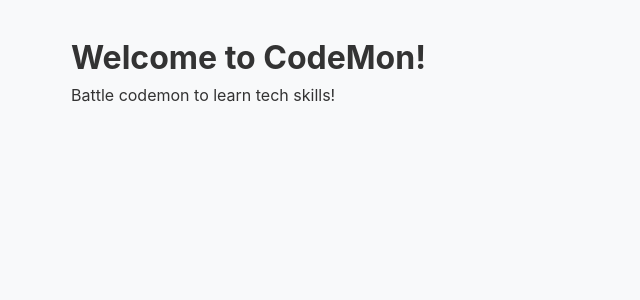
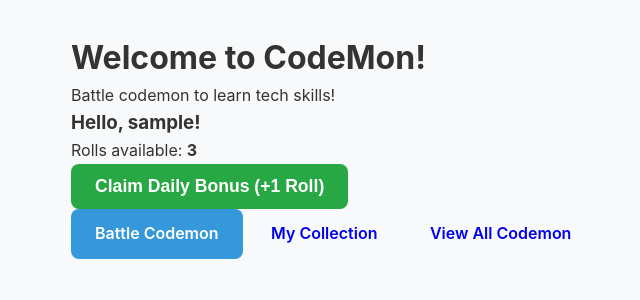
Before and after one commit to SaeedJBI/Capstone-Project, a Django app: page / in a window 1280 px wide. Shown: the part 74-374 px from the top of the page, without its empty margins (1-641 px from the left). Run offline with Django 5.2, Linux system fonts and the light colour scheme; the visitor is signed in with stand-in values (Sample User, id 1).

Commit message:
feat: implement daily roll bonus claim system
- Add can_claim_daily_bonus method to UserProfile model
- Create claim_daily_bonus view with bonus awarding logic
- Update home template with daily bonus button and navigation links

```diff
--- a/codemon/codemon_app/models.py
+++ b/codemon/codemon_app/models.py
@@ -44,6 +44,13 @@ class UserProfile(models.Model):
     def __str__(self):
         return f"{self.user.username}'s profile"
 
+    def can_claim_daily_bonus(self):
+        from django.utils import timezone
+        today = timezone.now().date()
+        return self.last_daily_roll != today
+
+
+
 @receiver(post_save, sender=User)
 def create_user_profile(sender, instance, created, **kwargs):
     if created:
--- a/codemon/codemon_app/templates/battle/results.html
+++ b/codemon/codemon_app/templates/battle/results.html
@@ -12,7 +12,7 @@
             <div class="results-codemon">
                 <div class="results-codemon__image">
                     {% if codemon.image_url %}
-                        <img src="{{ codemon.image_url }}" alt="{{ codemon.name }}" class="codemon-img">
+                        <img src="{% static codemon.image_url %}" alt="{{ codemon.name }}" class="codemon-img">
                     {% else %}
                         <div class="placeholder-img">🐉</div>
                     {% endif %}
@@ -57,7 +57,7 @@
             <a href="{% url 'battle-encounter' %}" class="btn btn-primary">Battle Another Codemon</a>
             <a href="{% url 'codemon-list' %}" class="btn btn-secondary">View All Codemon</a>
             {% if captured %}
-                <a href="#" class="btn btn-success">View My Collection</a>
+                <a href="{% url 'my-collection' %}" class="btn btn-success">View My Collection</a>
             {% endif %}
         </div>
     </div>
--- a/codemon/codemon_app/templates/home.html
+++ b/codemon/codemon_app/templates/home.html
@@ -1,10 +1,50 @@
 {% extends 'base.html' %}
+{% load static %}
 
 {% block content %}
 <div class="page-container">
     <div class="welcome-content">
         <h1 class="page-title">Welcome to CodeMon!</h1>
         <p class="page-subtitle">Battle codemon to learn tech skills!</p>
+
+        {% if user.is_authenticated %}
+        <div class="user-dashboard">
+            <div class="stats-card">
+                <h3 class="stats-card__title"> Hello, {{ user.username }}!</h3>
+                <p class="stats-card__rolls">Rolls available: <strong>{{ user.userprofile.available_rolls }}</strong></p>
+
+                {% if user.userprofile.can_claim_daily_bonus %}
+                <form method="post" action="{% url 'claim-daily-bonus' %}" class="bonus-form">
+                    {% csrf_token %}
+                    <button type="submit" class="btn btn-success btn-large"> Claim Daily Bonus (+1 Roll)</button>
+                </form>
+                {% else %}
+                <p class="bonus-message"> Daily bonus already claimed today</p>
+                {% endif %}
+            </div>
+
+            {% if bonus_message %}
+            <div class="alert {% if bonus_success %}alert-success{% else %}alert-warning{% endif %}">
+                {{ bonus_message }}
+            </div>
+            {% endif %}
+
+            <div class="dashboard-actions">
+                <a href="{% url 'battle-encounter' %}" class="btn btn-primary">Battle Codemon</a>
+                <a href="{% url 'my-collection' %}" class="btn btn-secondary">My Collection</a>
+                <a href="{% url 'codemon-list' %}" class="btn btn-secondary">View All Codemon</a>
+            </div>
+        </div>
+        {% else %}
+        <div class="guest-content">
+            <p class="guest-message">Your personal tech learning adventure starts here!</p>
+            <div class="guest-actions">
+                <a href="{% url 'login' %}" class="btn btn-primary">Login</a>
+                <a href="{% url 'signup' %}" class="btn btn-secondary">Sign Up</a>
+            </div>
+        </div>
+        {% endif %}
     </div>
 </div>
+</div>
 {% endblock %}
--- a/codemon/codemon_app/urls.py
+++ b/codemon/codemon_app/urls.py
@@ -9,4 +9,5 @@ urlpatterns = [
     path('battle/start/<int:codemon_id>/', views.battle_start, name='battle-start'),
     path('battle/submit/<int:codemon_id>/', views.battle_submit, name='battle-submit'),
     path('collection/', views.my_collection, name='my-collection'),
+    path('claim-daily-bonus/', views.claim_daily_bonus, name='claim-daily-bonus'),
 ]
--- a/codemon/codemon_app/views.py
+++ b/codemon/codemon_app/views.py
@@ -140,3 +140,23 @@ def my_collection(request):
     return render(request, 'collection/collection.html', {
         'collection': user_collection
     })
+
+@login_required
+def claim_daily_bonus(request):
+    user_profile = request.user.userprofile
+
+    if user_profile.can_claim_daily_bonus():
+        from django.utils import timezone
+        user_profile.available_rolls += 1
+        user_profile.last_daily_roll = timezone.now().date()
+        user_profile.save()
+        message = "Daily bonus claimed! +1 roll"
+        success = True
+    else:
+        message = "You've already claimed your daily bonus today"
+        success = False
+
+    return render(request, 'home.html', {
+        'bonus_message': message,
+        'bonus_success': success
+    })
```
